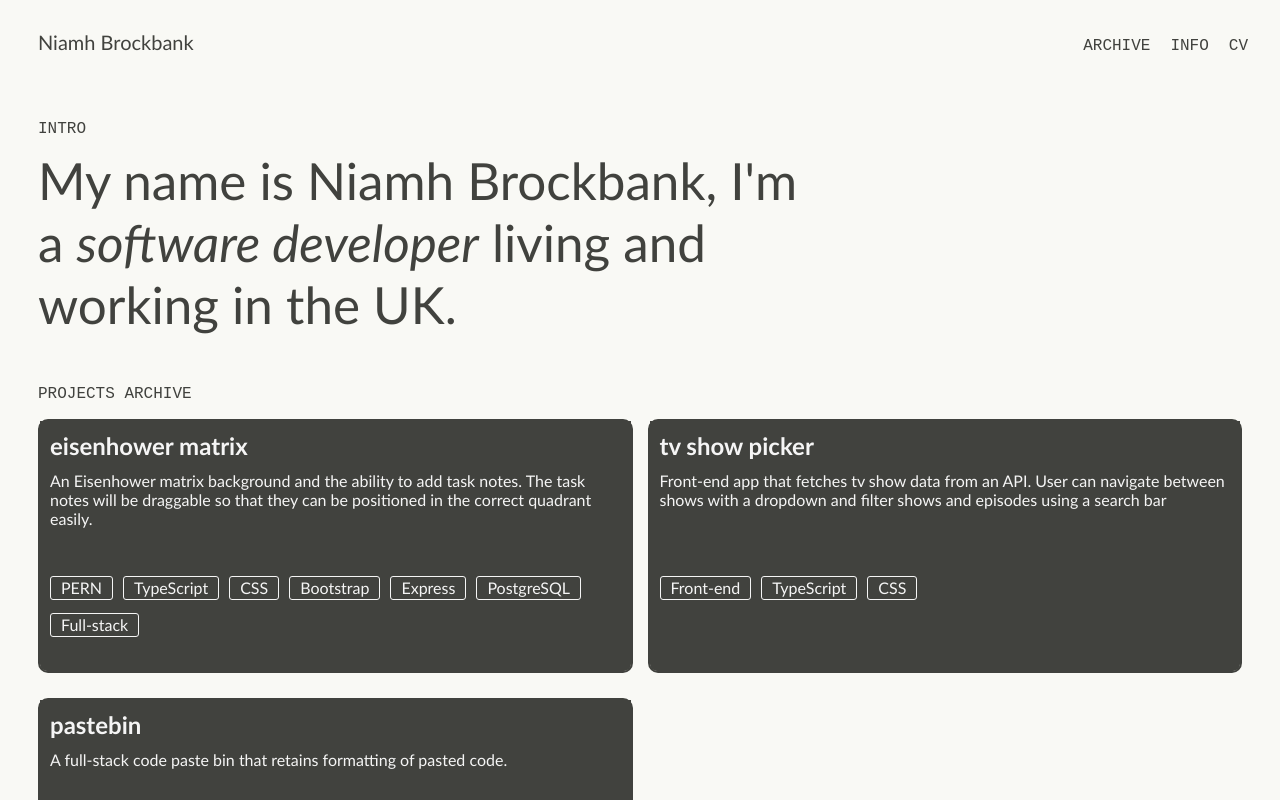
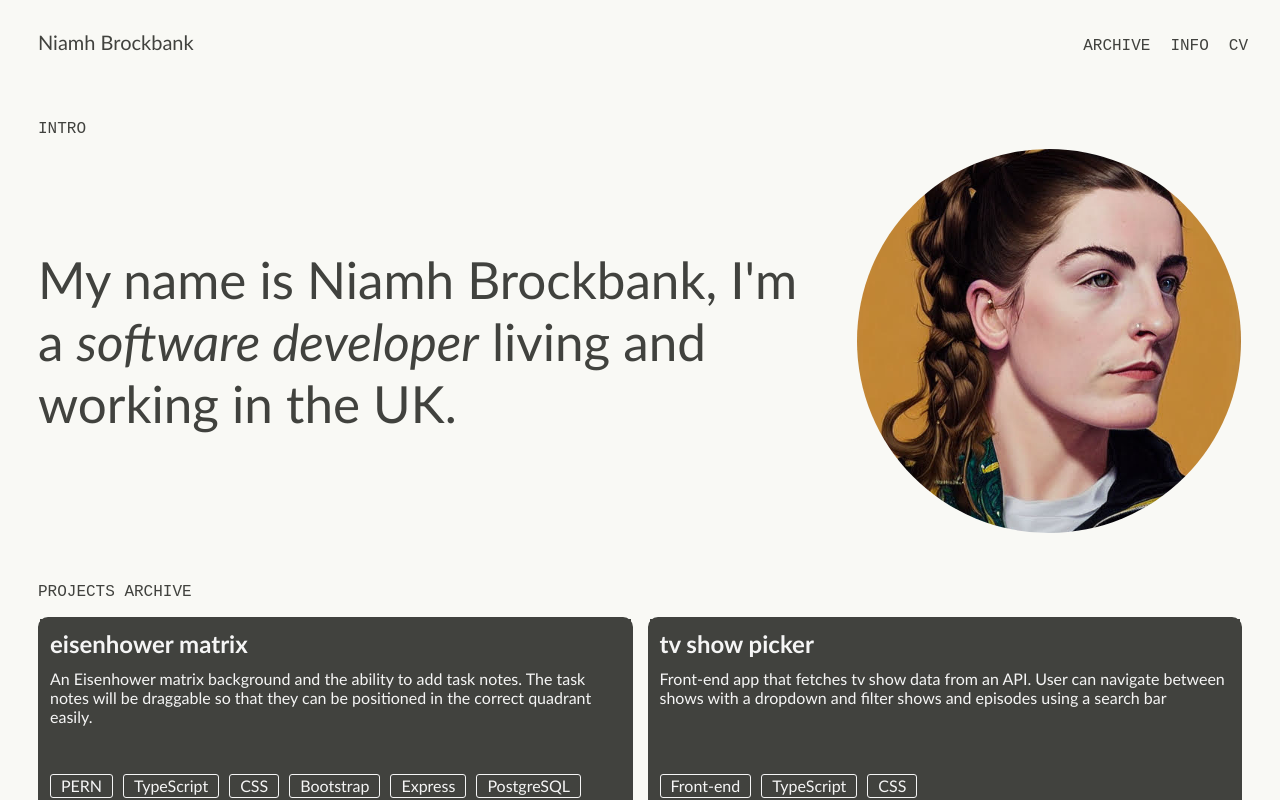
Before and after one commit to niamhbrockbank/portfolio, a React (Create React App) app: page / in a window 1280 px wide. Shown: the top 800 px of the page. Built offline with nearby package versions, Linux system fonts and the light colour scheme.

Commit message:
Add profile picture

```diff
--- a/src/components/Home/IntroSection.tsx
+++ b/src/components/Home/IntroSection.tsx
@@ -3,11 +3,13 @@ export default function IntroSection(): JSX.Element {
     <>
       <div id="intro_section">
         <h1>Intro</h1>
-        <p id="intro">
+        <div id="intro">
+          <p id='intro_words'>
           My name is Niamh Brockbank, I'm a <i>software developer</i> living and
           working in the UK.
-        </p>
-        {/* <img id="profile_photo" src="../img/IMG_7976.jpeg"></img> */}
+          </p>
+          <img id="profile_photo" src="../img/IMG_7976.jpeg"></img>
+        </div>
       </div>
     </>
   );
--- a/src/styles.css
+++ b/src/styles.css
@@ -76,13 +76,28 @@ a {
 
 #intro_section {
   margin: 100px 0 30px 0;
-  width: 60vw;
+  /* width: 60vw; */
 }
 
 #intro {
+  margin: 0px;
+  display : grid;
+  grid-template-columns: 60vw 30vw;
+  column-gap: 4vw;
+  align-items: center;
+}
+
+#intro_words {
   font-size: min(4vw, 40pt);
   max-width: 800px;
-  margin: 0px;
+}
+
+#profile_photo{
+  border-radius: 50%;
+  height : 30vw;
+  max-height: 400px;
+  width : 30vw;
+  max-width: 400px;
 }
 
 #featured {
```
